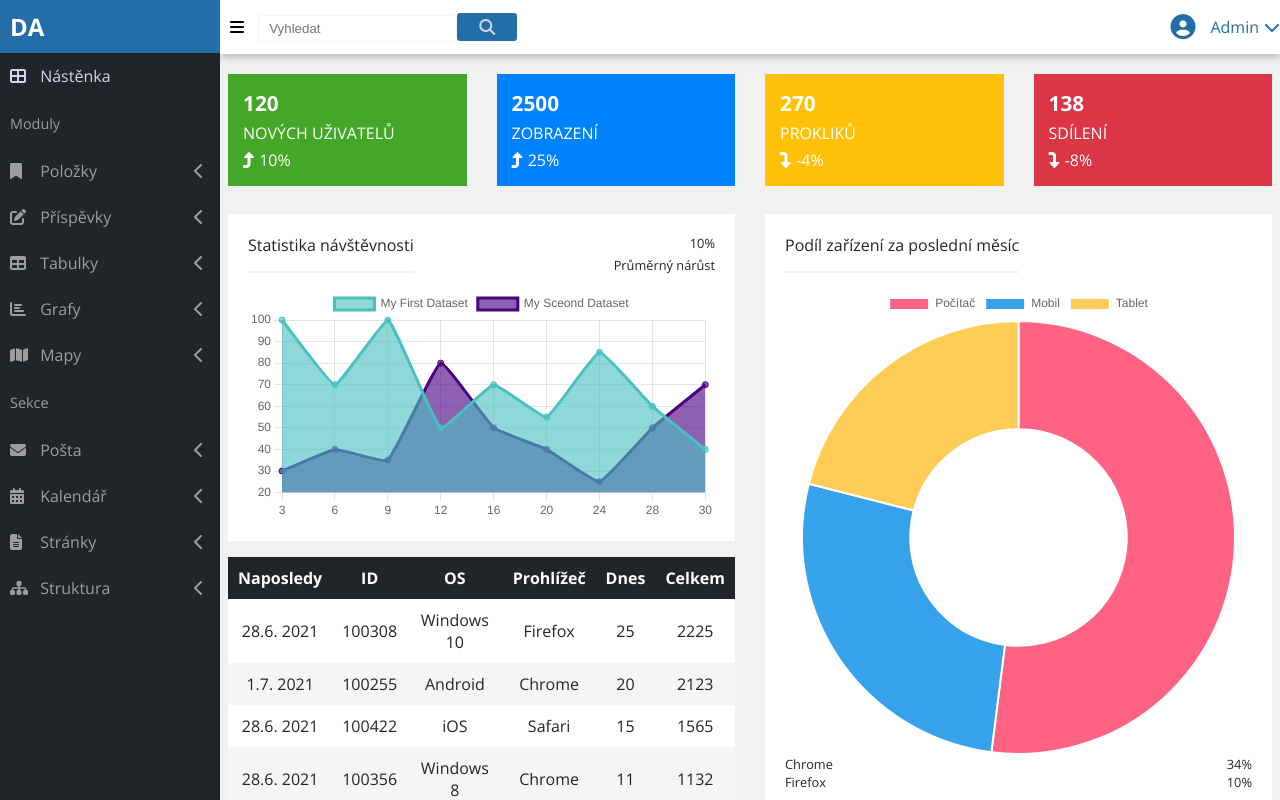
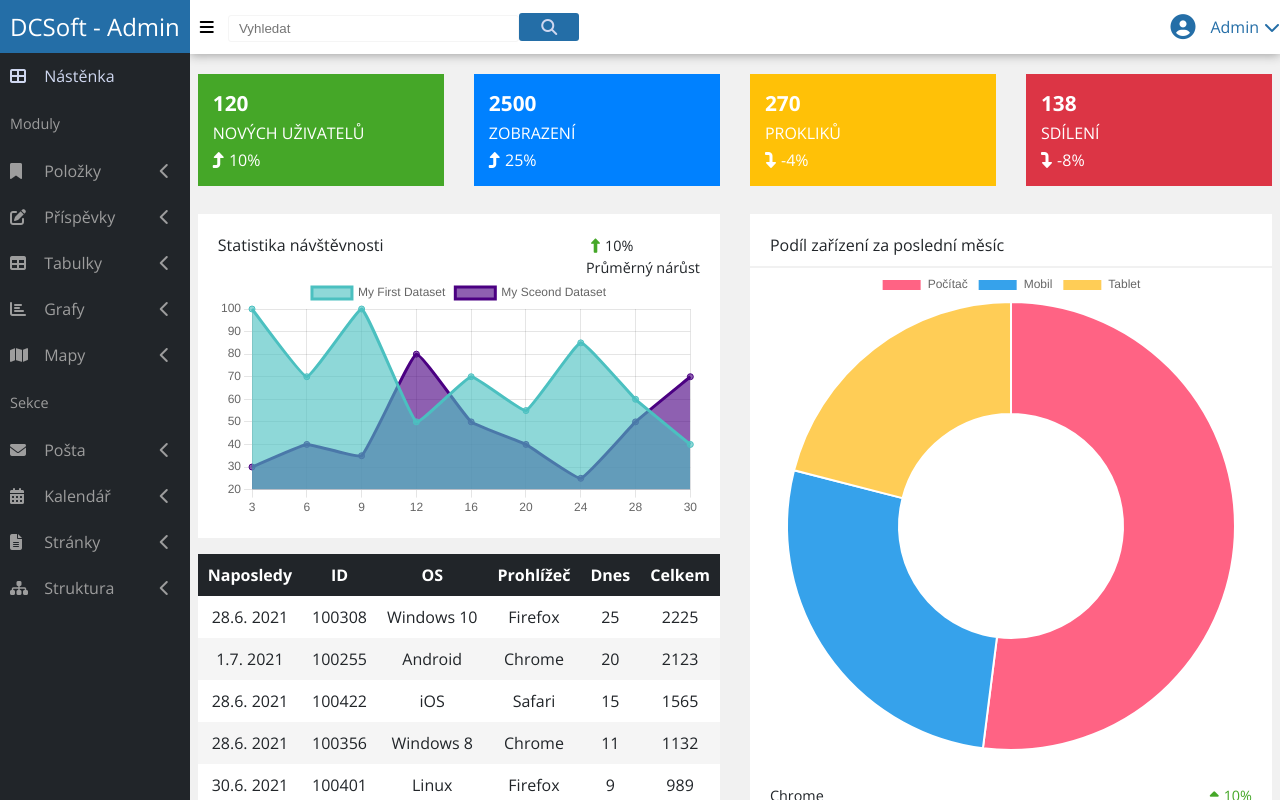
Before and after one commit to evarybkova/projekt-nastenka, a plain HTML site: page index.html in a window 1280 px wide. Drawn offline with nearby package versions, Linux system fonts and the light colour scheme.

Commit message:
responsive sidebar, searchbar, table fix, break point changes

```diff
--- a/index.html
+++ b/index.html
@@ -1,22 +1,29 @@
 <!DOCTYPE html>
 <html lang="cs">
   <head>
-    <meta charset="UTF-8">
-    <meta http-equiv="X-UA-Compatible" content="IE=edge">
-    <meta name="viewport" content="width=device-width, initial-scale=1.0">
-    <link rel="preconnect" href="https://fonts.googleapis.com">
-    <link rel="preconnect" href="https://fonts.gstatic.com" crossorigin>
-    <link href="https://fonts.googleapis.com/css2?family=Open+Sans:wght@400;700&display=swap" rel="stylesheet">
-    <link rel="stylesheet" href="style.min.css">
+    <meta charset="UTF-8" />
+    <meta http-equiv="X-UA-Compatible" content="IE=edge" />
+    <meta name="viewport" content="width=device-width, initial-scale=1.0" />
+    <link rel="preconnect" href="https://fonts.googleapis.com" />
+    <link rel="preconnect" href="https://fonts.gstatic.com" crossorigin />
+    <link
+      href="https://fonts.googleapis.com/css2?family=Open+Sans:wght@400;700&display=swap"
+      rel="stylesheet"
+    />
+    <link rel="stylesheet" href="style.min.css" />
     <script src="https://cdn.jsdelivr.net/npm/chart.js"></script>
-    <script src="https://kit.fontawesome.com/0b5ce08098.js" crossorigin="anonymous"></script>
+    <script
+      src="https://kit.fontawesome.com/0b5ce08098.js"
+      crossorigin="anonymous"
+    ></script>
     <title>Document</title>
   </head>
   <body>
-
     <ul class="sidebar">
+      <input type="checkbox" class="menu__checkbox" id="menu-checkbox" />
       <li class="da">
-                <h2>DA</h2>
+        <h2 class="h2-small">DA</h2>
+        <h2 class="h2-big">DCSoft - Admin</h2>
       </li>
       <li class="sidebar-active">
         <i class="fas fa-th-large"></i>
@@ -78,22 +85,16 @@
     <div class="content">
       <navbar class="menu">
         <div class="menu-searchbar">
-                <i class="fas fa-bars"></i>
-                <input class="searchbar"type="text" placeholder="Vyhledat" name="search"><i class="fas fa-search"></i>
+          <label for="menu-checkbox" class="menu__toggler"><i class="fas fa-bars"></i></label>
+          <input
+            class="searchbar" type="text" placeholder="Vyhledat" name="search"/><i class="fas fa-search"></i>
         </div>
-
         <div class="menu-admin">
-
           <i class="fas fa-user-circle"></i>
-
           <p>Admin</p>
           <i class="fas fa-chevron-down"></i>
-
         </div>
-
       </navbar>
-
-
 
       <div class="boxgrid">
         <div class="boxgrid-box-green">
@@ -122,11 +123,12 @@
         <div class="container-left">
           <div class="chart">
             <p class="chart-title">Statistika návštěvnosti</p>
-                    <p class="chart-spec-right">10%</p><br>
-                    <p class="chart-spec-right">Průměrný nárůst</p>
+            <div class="chart-spec-right">
+              <p><i class="fas fa-long-arrow-alt-up"></i>10%</p>
+              <p>Průměrný nárůst</p>
+            </div>
             <canvas id="firstChart"></canvas>
           </div>
-
 
           <div class="scroll">
             <table class="table">
@@ -194,103 +196,98 @@
                 <td>3</td>
                 <td>527</td>
               </tr>
-
             </table>
           </div>
         </div>
         <div class="container-right">
-
-                <div class="chart">
-
-                    <p class="chart-title">Podíl zařízení za poslední měsíc</p>
-
-
-
-                    <canvas id="secondChart"></canvas>
-                    <div  class="chart-spec-left">
+          <div class="chart2">
+            <p class="chart2-title">Podíl zařízení za poslední měsíc</p>
+            <canvas id="secondChart" style="margin: 35px 0"></canvas>
+            <div class="chart2-flex">
               <p>Chrome</p>
-                        <p>Firefox</p>
-                    </div>
-                    <div class="chart-spec-right">
-                        <p>34%</p>
+              <div class="flex-div">
+                <i class="fas fa-sort-up"></i>
                 <p>10%</p>
               </div>
             </div>
-
-
-
-
-
-
+            <div class="chart2-flex">
+              <p>Firefox</p>
+              <div class="flex-div">
+                <i class="fas fa-sort-up"></i>
+                <p>34%</p>
               </div>
-
             </div>
-        <footer></footer>
+          </div>
+        </div>
+      </div>
+      <footer class="footer">
+        <p>2021 © <b>Depth Charge Software s.r.o.</b></p>
+        <a href="#">Domovská stránka</a>
+      </footer>
     </div>
     <script>
-        window.onload = function() {
-            var ctx = document.getElementById("firstChart").getContext('2d');
+      window.onload = function () {
+        var ctx = document.getElementById("firstChart").getContext("2d");
 
         var firstChart = new Chart(ctx, {
-                type: 'line',
+          type: "line",
           data: {
             labels: ["3", "6", "9", "12", "16", "20", "24", "28", "30"],
             datasets: [
               {
-                        label: 'My First Dataset',
+                label: "My First Dataset",
                 data: [100, 70, 100, 50, 70, 55, 85, 60, 40],
                 fill: true,
-                        backgroundColor: 'rgba(75, 192, 192, .623)',
-                        borderColor: 'rgb(75, 192, 192)',
-                        tension: 0.1
+                backgroundColor: "rgba(75, 192, 192, .623)",
+                borderColor: "rgb(75, 192, 192)",
+                tension: 0.1,
               },
               {
-                        label: 'My Sceond Dataset',
+                label: "My Sceond Dataset",
                 data: [30, 40, 35, 80, 50, 40, 25, 50, 70],
                 fill: true,
-                        backgroundColor: 'rgba(75, 0, 130, .623)',
-                        borderColor: 'rgb(75,0,130)',
-                        tension: 0.1
-                    }
-
-                ]
+                backgroundColor: "rgba(75, 0, 130, .623)",
+                borderColor: "rgb(75,0,130)",
+                tension: 0.1,
+              },
+            ],
           },
           options: {
             responsive: true,
             maintainAspectRatio: true,
-
-
-                }
+          },
         });
 
-            var ctx2 = document.getElementById("secondChart").getContext('2d');
+        var ctx2 = document.getElementById("secondChart").getContext("2d");
 
         var secondChart = new Chart(ctx2, {
-                type: 'doughnut',
+          type: "doughnut",
           data: {
             labels: ["Počítač", "Mobil", "Tablet"],
-                    datasets: [{
-                        label: 'My First Dataset',
+            datasets: [
+              {
+                label: "My First Dataset",
                 data: [52, 27, 21],
 
                 backgroundColor: [
-                            'rgb(255, 99, 132)',
-                            'rgb(54, 162, 235)',
-                            'rgb(255, 205, 86)'
+                  "rgb(255, 99, 132)",
+                  "rgb(54, 162, 235)",
+                  "rgb(255, 205, 86)",
                 ],
-                        hoverOffset: 4
-                    }]
+                hoverOffset: 4,
+              },
+            ],
           },
           options: {
             responsive: true,
             maintainAspectRatio: true,
             legend: {
-                        position: 'right',
-                        align: 'middle',
+              position: "right",
+              align: "middle",
             },
-                }
+          },
         });
-        }
+      };
     </script>
   </body>
 </html>
--- a/style.scss
+++ b/style.scss
@@ -1,9 +1,12 @@
 html {
-	box-sizing: border-box;
+    box-sizing: border-box;
 
 }
-*, ::before, ::after {
-	box-sizing: inherit;
+
+*,
+::before,
+::after {
+    box-sizing: inherit;
 }
 
 $bluedark: #246EA7;
@@ -19,16 +22,12 @@ $navbar-background: #FFFFFF;
 $table-light: #FFFFFF;
 $table-dark: #F5F5F5;
 
-
-
 body {
     font-family: 'Open Sans', sans-serif;
     display: flex;
     margin: 0;
+}
 
-
-
-}
 .content {
     flex-grow: 1;
     min-width: 0;
@@ -37,43 +36,43 @@ body {
     height: 100vh;
     overflow-y: scroll;
     overflow-x: hidden;
-
-
-
-
-
     background-color: $content-background;
-
-
-
 }
 
 .table {
-
     text-align: center;
     width: 100%;
     height: 100%;
     border-collapse: collapse;
 
-    & th, td {
-      padding: 10px;
+    & th,
+    td {
+        padding: 10px;
     }
 
     & tr {
         background-color: $sidebar-background;
-
     }
 
-    tr:first-child {background-color: $sidebar-background; color:$table-light};
-    tr:nth-child(even):not(:first-child) {background-color: $table-light; color: $sidebar-background};
-    tr:nth-child(odd):not(:first-child) {background-color: $table-dark; color: $sidebar-background};
+    tr:first-child {
+        background-color: $sidebar-background;
+        color: $table-light;
+    }
 
+    tr:nth-child(even):not(:first-child) {
+        background-color: $table-light;
+        color: $sidebar-background;
+    }
+
+    tr:nth-child(odd):not(:first-child) {
+        background-color: $table-dark;
+        color: $sidebar-background;
+    }
 }
 
 .scroll {
-    overflow: scroll;
-    padding-top: 16px;
-
+    overflow: auto;
+    margin-top: 16px;
 }
 
 .menu {
@@ -88,21 +87,27 @@ body {
         padding: 6px 22px;
         border-radius: 3px;
         color: $sidebar-active;
+        @media screen and (max-width: 450px) {
+            padding: 6px 10px;
+        }
+    }
 
-    }
     .fa-bars,
     .fa-user-circle {
         margin: 10px;
     }
+
     .fa-user-circle {
         font-size: 25px;
-
     }
 
     .searchbar {
         border: 1px solid $table-dark;
         padding: 5px 10px;
         border-radius: 3px;
+        width: 30%;
+        min-width: 78px;
+        max-width: 300px;
 
     }
 
@@ -112,10 +117,10 @@ body {
         gap: 5px;
         color: $bluedark;
 
-
-
     }
-
+    &-searchbar {
+       flex-basis: 100%;
+    }
 }
 
 .boxgrid {
@@ -127,7 +132,7 @@ body {
     color: $navbar-background;
     padding: 20px 8px;
 
-    & > div {
+    &>div {
         padding: 10px;
 
     }
@@ -136,18 +141,21 @@ body {
         background-color: $red;
 
     }
+
     .boxgrid-box-green {
         background-color: $green;
     }
+
     .boxgrid-box-blue {
         background-color: $bluelight;
     }
+
     .boxgrid-box-yellow {
         background-color: $yellow;
     }
+
     .box-text,
     .box-text-bold {
-
         margin: 5px;
     }
 
@@ -155,6 +163,7 @@ body {
         font-size: 1.3em;
         font-weight: bold;
     }
+
     @media screen and (min-width: 750px) {
         grid-template-columns: repeat(2, 1fr);
         grid-template-rows: repeat(2, 1fr);
@@ -165,108 +174,208 @@ body {
         grid-template-columns: repeat(4, 1fr);
         grid-template-rows: 1fr;
     }
-
-
-
-
 }
 
 
 .container-big {
-
-
-    @media screen and (min-width: 750px) {
+    @media screen and (min-width: 900px) {
         display: grid;
-        grid-template-columns: repeat( 2, minmax(250px, 1fr) );
-
-
+        grid-template-columns: repeat(2, minmax(250px, 1fr));
         column-gap: 30px;
         min-width: 0;
-
-
-
     }
 }
-
 
 .container-big {
     padding: 8px;
 }
 
-.container-left,
 .container-right {
+    margin-bottom: 20px;
+    @media screen and (max-width: 899px) {
+        margin: 20px 0;
+    }
+}
 
-}
-.sidebar  {
+.sidebar {
     list-style: none;
     padding: 0;
-    flex-basis: 220px;
+    flex-basis: auto;
     flex-shrink: 0;
     margin: 0;
     overflow: auto;
     height: 100vh;
-
-
     background-color: $sidebar-background;
     color: $sidebar-item;
-    // text-align: center;
+
     .fa-chevron-left {
         float: right;
     }
+
     p {
         margin: 15px 10px;
         font-size: .9em;
     }
+
     .da {
         background-color: $bluedark;
         margin: 0;
         padding: 0;
+    }
 
-    }
     h2 {
         margin: 0;
         padding: 10px;
         color: $navbar-background;
+        font-weight: normal;
+    }
+
+    .h2-small {
+        display: none;
+    }
+
+    @media screen and (max-width: 768px) {
+        .fa-chevron-left,
+        a,
+        p,
+        .h2-big {
+            display: none;
+        }
+
+        .h2-small {
+            display: block;
+        }
+
+        li {
+            text-align: center;
+        }
     }
 }
+
 .sidebar-active {
     color: $sidebar-active;
 }
+
 .sidebar i {
-    width: 16px;
+    width: 20px;
     height: 16px;
     margin: 15px 10px;
-
 }
 
-.chart {
+.menu__checkbox {
+    display: none;
+}
+
+.menu__checkbox:checked~li .fa-chevron-left {
+    display: none;
+}
+
+.menu__checkbox:checked~li a {
+    display: none;
+}
+
+.menu__checkbox:checked~li p {
+    display: none;
+}
+
+.menu__checkbox:checked~li .h2-big {
+    display: none;
+}
+
+.menu__checkbox:checked~li .h2-small {
+    display: block;
+}
+
+.menu__checkbox:checked~li {
+    text-align: center;
+}
+
+.chart,
+.chart2 {
     background-color: $navbar-background;
     color: $sidebar-background;
     padding: 20px;
     overflow: auto;
+    position: relative;
 
     & p {
         margin: 0;
     }
+
     .chart-title,
-    .chart-spec-left {
+    .chart2-title {
         float: left;
     }
-    .chart-spec-left {
-        font-size: .8em;
-    }
-    .chart-spec-right {
-        float: right;
-        font-size: .8em;
+
+    .chart {
+        display: flex;
     }
 
+    .chart2-flex {
+        display: flex;
+        justify-content: space-between;
+        font-size: .9em;
+        position: relative;
+        flex-wrap: wrap;
+    }
+
+    .chart-spec-right {
+        text-align: left;
+        font-size: .9em;
+    }
+
+    .flex-div {
+        display: flex;
+        align-items: flex-end;
+        color: $green;
+    }
+
+    .fa-sort-up {
+        width: 9px;
+        height: 9px;
+        margin: 5px;
+    }
+
+    .fa-long-arrow-alt-up {
+        color: $green;
+        margin: 5px;
+    }
 }
 
-.chart-title::after {
+.chart {
+    display: flex;
+    flex-wrap: wrap;
+    justify-content: space-between;
+}
+
+.chart2-title::after {
     content: "";
     width: 100%;
+    display: block;
+    position: absolute;
+    left: 0;
+    border: 1px solid $content-background;
+    margin: 10px 0;
+}
 
+.chart2-flex:first-of-type::after {
+    content: "";
+    width: 100%;
     display: block;
     border: 1px solid $content-background;
     margin: 15px 0;
 }
+
+.footer {
+    display: flex;
+    justify-content: space-between;
+    font-size: .9em;
+    background-color: $navbar-background;
+    padding: 0 20px;
+
+    a {
+        padding: 14.4px 0;
+        text-decoration: none;
+        color: $bluelight;
+    }
+}
```
Also changed, not shown: style.min.css, 1 other file. Lines whose indentation alone changed are shown as unchanged.
